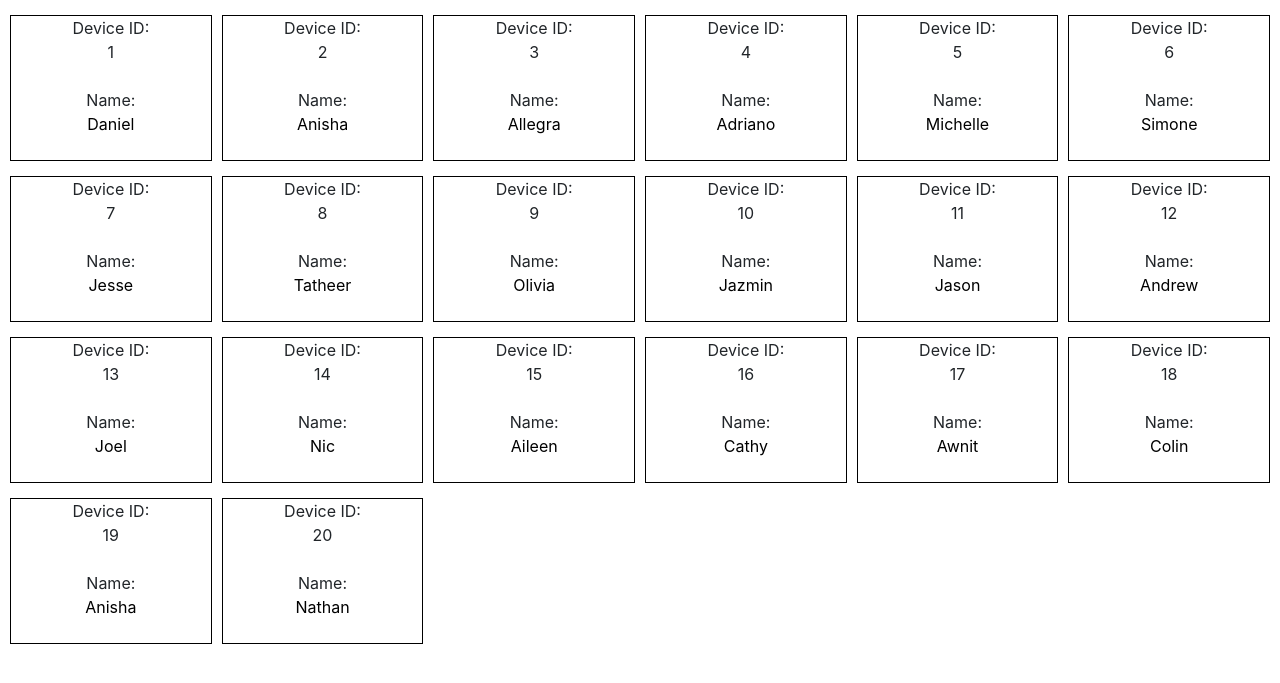
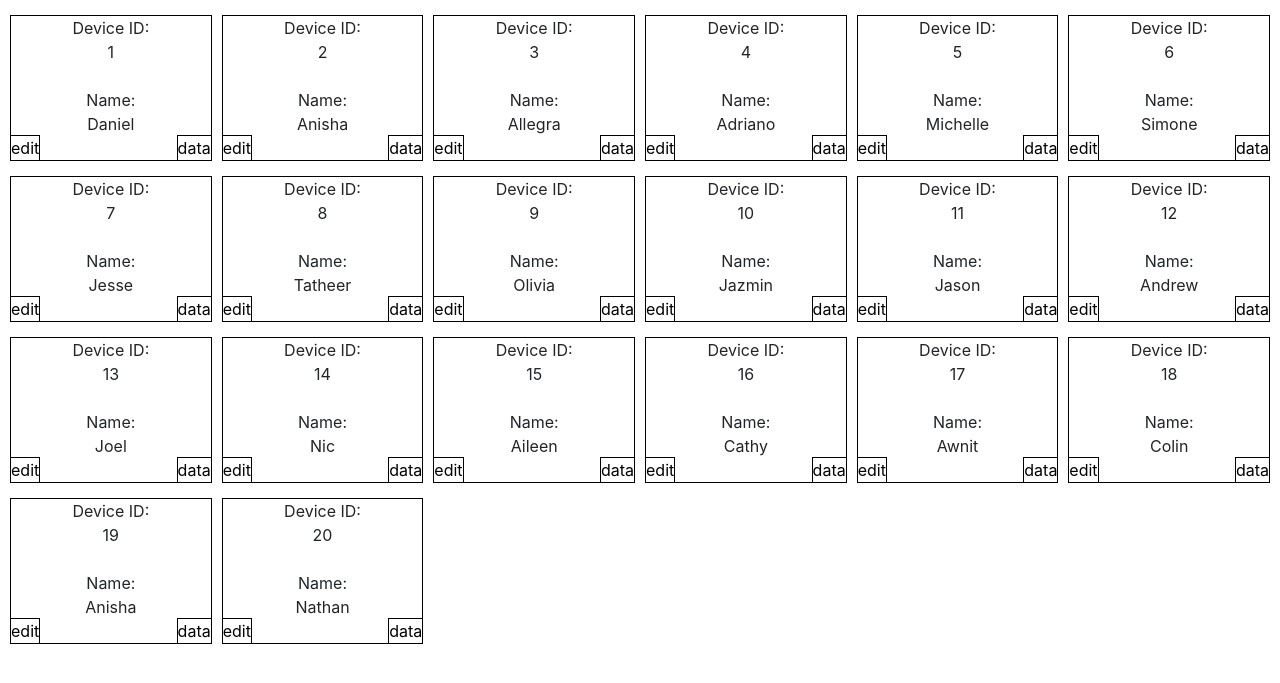
Before and after one commit to amborsa/96_hub, a Flask app: page / in a window 1280 px wide. Shown: the top 683 px of the page. Run offline with Flask 2, Linux system fonts and the light colour scheme; data comes from the database, SQL or seed files in the repository; some libraries are stand-ins or nearby versions.

Commit message:
database

```diff
--- a/static/css/style.css
+++ b/static/css/style.css
@@ -3,7 +3,7 @@ header .welcomeheader
 	font-family: Impact, Charcoal, sans-serif;
 }
 
-/*makes row whole width of browser*/
+/*makes row whole width of browser window*/
 .row {
 	max-width: 100%;
 }
@@ -80,3 +80,22 @@ a:active {
     background-color: transparent;
     text-decoration: underline;
 }
+
+/*positioning the hyperlinks on main.html*/
+.bottom-right {
+	right: 1px;
+	bottom: 0;
+	position: absolute;
+	border-style: solid none none solid;
+	border-width: 1px;
+	margin-right: -1px;
+}
+
+.bottom-left {
+	left: 1px;
+	bottom: 0;
+	position: absolute;
+	border-style: solid solid none none;
+	border-width: 1px;
+	margin-left: -1px;
+}
--- a/templates/main.html
+++ b/templates/main.html
@@ -11,21 +11,27 @@
                 <div>Device ID:</div>
                 <div id="{{ device.id }}">{{ device.id }}</div><br>
                 <div>Name:</div>
-                <a href="{{ url_for('input', id=device.id) }}">{{ device.name }}</a><br><br>
+                <div id="name{{ device.id }}">{{ device.name }}</div><br>
+                <a class="bottom-left" href="{{ url_for('input', id=device.id) }}">edit</a>
+                <a class="bottom-right" href="{{ url_for('patient', id=device.id) }}">data</a>
               </div>
             {% elif loop.index % col_num == 0 %}
               <div class="col solid right-most" align="center">
                 <div>Device ID:</div>
                 <div id="{{ device.id }}">{{ device.id }}</div><br>
                 <div>Name:</div>
-                <a href="{{ url_for('input', id=device.id) }}">{{ device.name }}</a><br><br>
+                <div id="name{{ device.id }}">{{ device.name }}</div><br>
+                <a class="bottom-left" href="{{ url_for('input', id=device.id) }}">edit</a>
+                <a class="bottom-right" href="{{ url_for('patient', id=device.id) }}">data</a>
               </div>
             {% else %}
               <div class="col solid" align="center">
                 <div>Device ID:</div>
                 <div id="{{ device.id }}">{{ device.id }}</div><br>
                 <div>Name:</div>
-                <a href="{{ url_for('input', id=device.id) }}">{{ device.name }}</a><br><br>
+                <div id="name{{ device.id }}">{{ device.name }}</div><br>
+                <a class="bottom-left" href="{{ url_for('input', id=device.id) }}">edit</a>
+                <a class="bottom-right" href="{{ url_for('patient', id=device.id) }}">data</a>
               </div>
             {% endif %}
 
```
